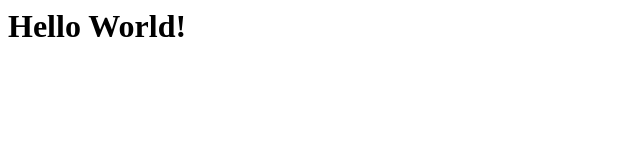
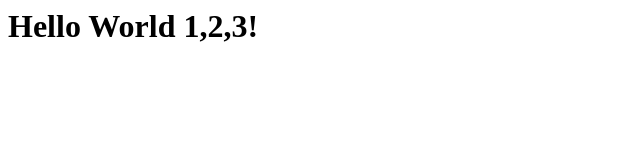
Before and after one commit to PimWBD/rdtest, a plain HTML site: page index.html in a window 1280 px wide. Shown: the whole page, without its empty margins (0-640 px from the left). Drawn offline with Linux system fonts and the light colour scheme.

Commit message:
Update index.html

```diff
--- a/index.html
+++ b/index.html
@@ -1 +1 @@
-<h1>Hello World!</h1>
+<h1>Hello World 1,2,3!</h1>
```
